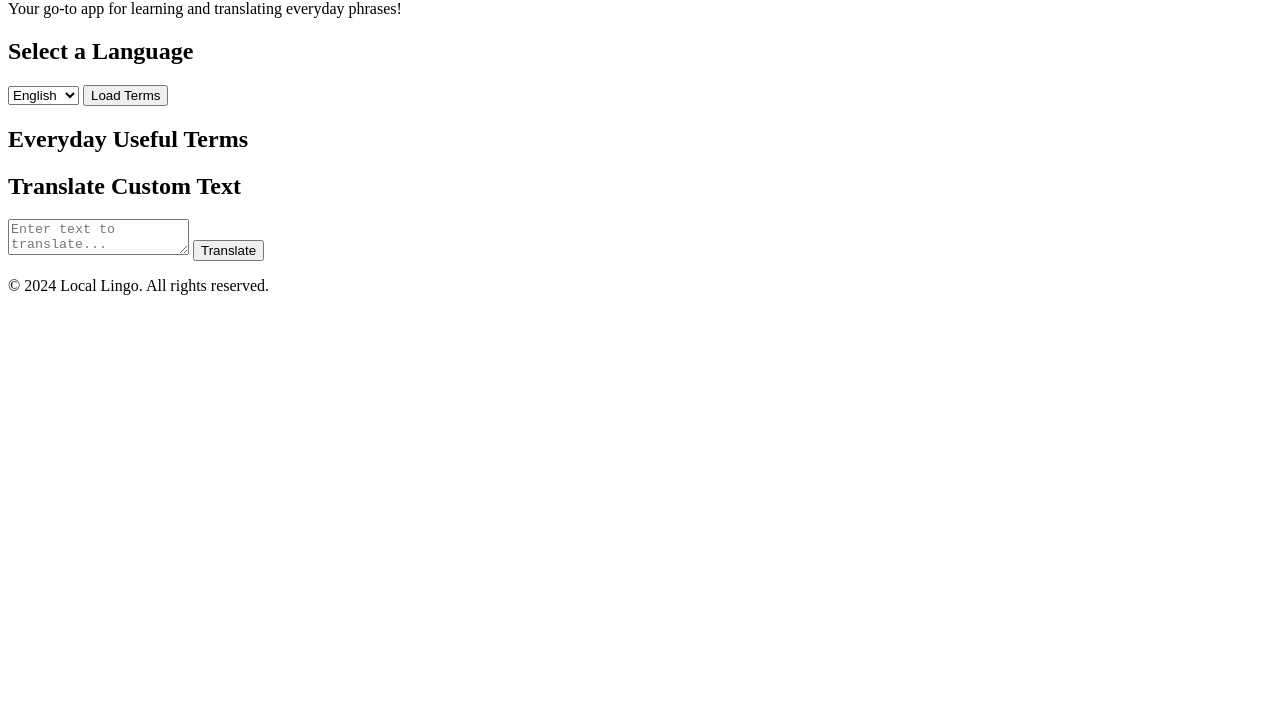
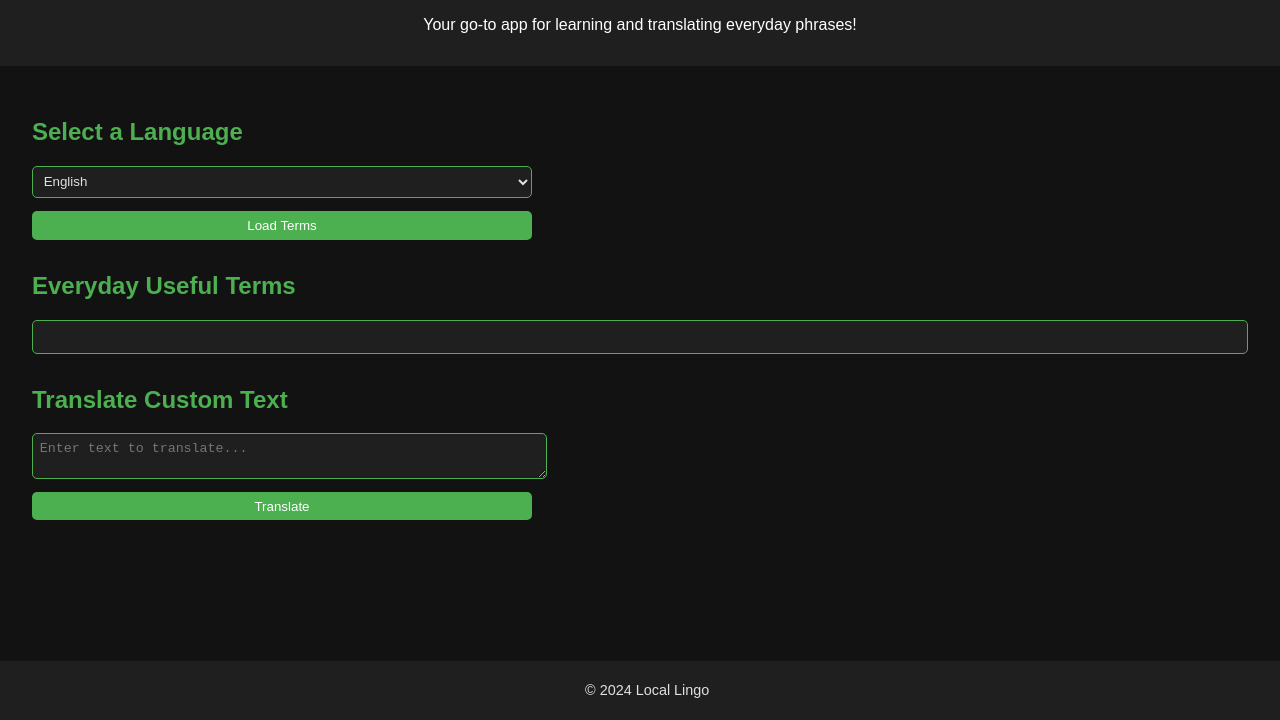
Before and after one commit to iakhil/lingo, a plain HTML site: page index.html in a window 1280 px wide. Shown: the part 80-800 px from the top of the page. Drawn offline with Linux system fonts and the light colour scheme.

Commit message:
Add CSS and JS inline

```diff
--- a/index.html
+++ b/index.html
@@ -4,7 +4,75 @@
     <meta charset="UTF-8">
     <meta name="viewport" content="width=device-width, initial-scale=1.0">
     <title>Local Lingo</title>
-    <link rel="stylesheet" href="styles.css">
+    <style>
+        body {
+            font-family: Arial, sans-serif;
+            margin: 0;
+            padding: 0;
+            background-color: #121212;
+            color: #e0e0e0;
+        }
+
+        header {
+            background-color: #1f1f1f;
+            color: #ffffff;
+            padding: 1em;
+            text-align: center;
+        }
+
+        main {
+            padding: 2em;
+        }
+
+        section {
+            margin-bottom: 2em;
+        }
+
+        h2 {
+            color: #4CAF50;
+        }
+
+        select, textarea, button {
+            display: block;
+            margin: 1em 0;
+            padding: 0.5em;
+            width: 100%;
+            max-width: 500px;
+            background-color: #1f1f1f;
+            color: #e0e0e0;
+            border: 1px solid #4CAF50;
+            border-radius: 5px;
+        }
+
+        button {
+            background-color: #4CAF50;
+            color: white;
+            border: none;
+            cursor: pointer;
+        }
+
+        button:hover {
+            background-color: #45a049;
+        }
+
+        #terms-list {
+            padding: 1em;
+            background-color: #1f1f1f;
+            border: 1px solid #4CAF50;
+            border-radius: 5px;
+        }
+
+        footer {
+            text-align: center;
+            padding: 0.5em;
+            background-color: #1f1f1f;
+            color: #e0e0e0;
+            position: fixed;
+            bottom: 0;
+            width: 100%;
+            font-size: 0.9em;
+        }
+    </style>
 </head>
 <body>
     <header>
@@ -48,9 +116,31 @@
     </main>
 
     <footer>
-        <p>&copy; 2024 Local Lingo. All rights reserved.</p>
+        <p>&copy; 2024 Local Lingo</p>
     </footer>
 
-    <script src="script.js"></script>
+    <script>
+        document.getElementById('load-terms').addEventListener('click', () => {
+            const language = document.getElementById('language-dropdown').value;
+            const termsList = document.getElementById('terms-list');
+
+            // Example terms (replace with API calls)
+            const exampleTerms = {
+                en: ['Hello', 'Thank you', 'Goodbye'],
+                es: ['Hola', 'Gracias', 'Adiós'],
+                fr: ['Bonjour', 'Merci', 'Au revoir']
+            };
+
+            termsList.innerHTML = exampleTerms[language]?.map(term => `<p>${term}</p>`).join('') || '<p>No terms available for this language.</p>';
+        });
+
+        document.getElementById('translate-button').addEventListener('click', () => {
+            const customText = document.getElementById('custom-input').value;
+            const translationResult = document.getElementById('translation-result');
+
+            // Example translation (replace with API calls)
+            translationResult.textContent = `Translated Text: ${customText} (Example)`;
+        });
+    </script>
 </body>
 </html>
```
